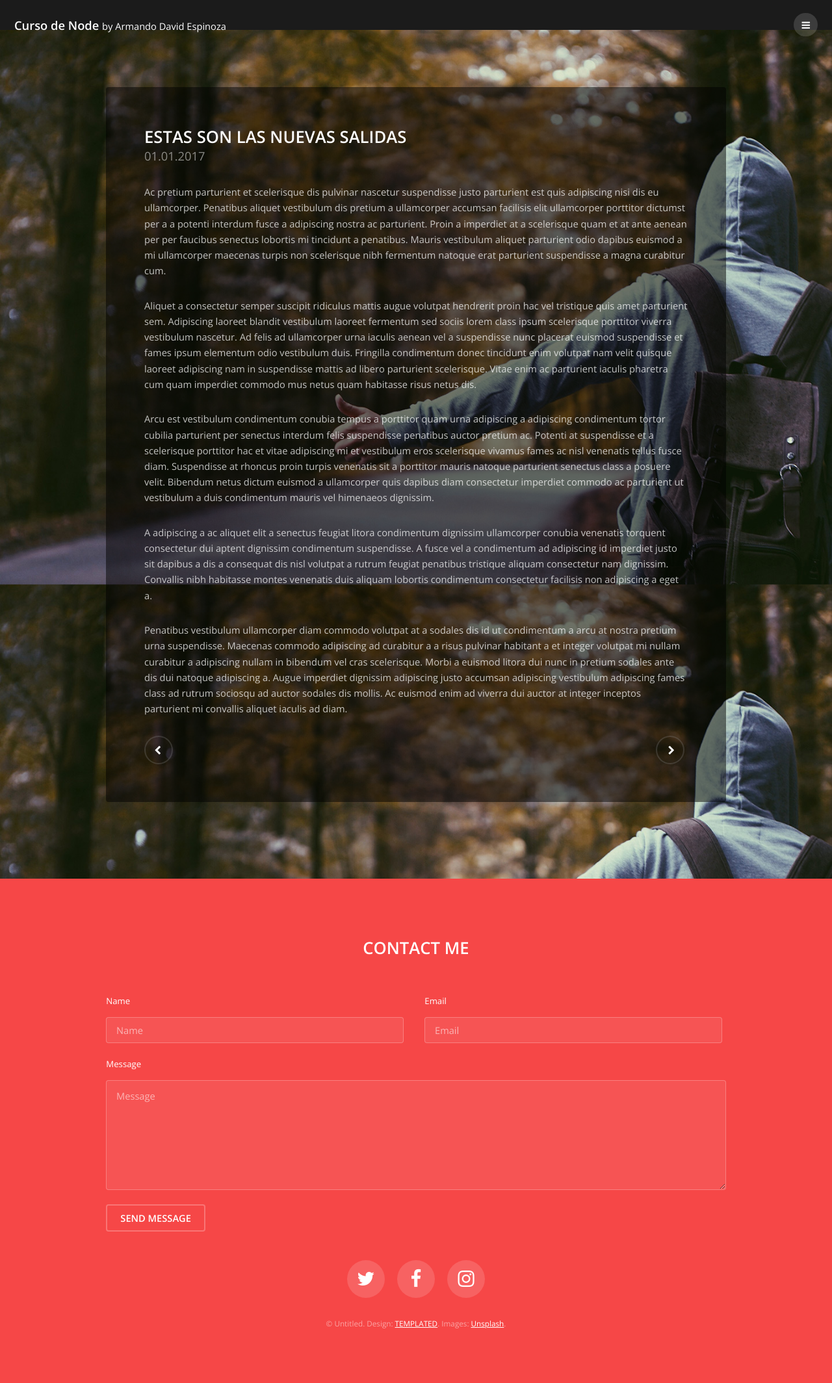
After one commit to angela-cr26/node-webserver-railway, a Node server app: page /salidas in a window 1280 px wide. The commit adds this page. Shown: the whole page at 65% size. Run offline with Node 20, Linux system fonts and the light colour scheme; some libraries are stand-ins or nearby versions.

Commit message:
WebServer

```diff
--- a/app.js
+++ b/app.js
@@ -25,6 +25,13 @@ app.get('/generic', (req, res) => {
     })
 });
 
+app.get('/salidas', (req, res) => {
+    res.render('salidas', {
+        nombre: 'Armando David Espinoza',
+        titulo: 'Curso de Node'
+    })
+});
+
 app.get('/hola-mundo', (req, res) =>{
     res.send('Hola Mundo en su respectiva ruta')
 })
--- a/views/partials/navbar.hbs
+++ b/views/partials/navbar.hbs
@@ -3,5 +3,6 @@
         <li><a href="/">Home</a></li>
         <li><a href="generic">Generic</a></li>
         <li><a href="elements">Elements</a></li>
-        </ul>
+        <li><a href="salidas">Salidas diarias</a></li>
+    </ul>
 </nav>
--- /dev/null
+++ b/views/salidas.hbs
@@ -0,0 +1,59 @@
+<!DOCTYPE HTML>
+<!--
+	Road Trip by TEMPLATED
+	templated.co @templatedco
+	Released for free under the Creative Commons Attribution 3.0 license (templated.co/license)
+-->
+<html>
+	<head>
+		<title>Generic - Road Trip by TEMPLATED</title>
+		<meta charset="utf-8" />
+		<meta name="viewport" content="width=device-width, initial-scale=1" />
+		<link rel="stylesheet" href="assets/css/main.css" />
+	</head>
+	<body class="subpage">
+
+		<!-- Header -->
+			{{>header}}
+
+		<!-- Nav -->
+			{{>navbar}}
+		<!-- Content -->
+		<!--
+			Note: To show a background image, set the "data-bg" attribute below
+			to the full filename of your image. This is used in each section to set
+			the background image.
+		-->
+			<section id="post" class="wrapper bg-img" data-bg="banner2.jpg">
+				<div class="inner">
+					<article class="box">
+						<header>
+							<h2>ESTAS SON LAS NUEVAS SALIDAS</h2>
+							<p>01.01.2017</p>
+						</header>
+						<div class="content">
+							<p>Ac pretium parturient et scelerisque dis pulvinar nascetur suspendisse justo parturient est quis adipiscing nisi dis eu ullamcorper. Penatibus aliquet vestibulum dis pretium a ullamcorper accumsan facilisis elit ullamcorper porttitor dictumst per a a potenti interdum fusce a adipiscing nostra ac parturient. Proin a imperdiet at a scelerisque quam et at ante aenean per per faucibus senectus lobortis mi tincidunt a penatibus. Mauris vestibulum aliquet parturient odio dapibus euismod a mi ullamcorper maecenas turpis non scelerisque nibh fermentum natoque erat parturient suspendisse a magna curabitur cum.</p>
+
+							<p>Aliquet a consectetur semper suscipit ridiculus mattis augue volutpat hendrerit proin hac vel tristique quis amet parturient sem. Adipiscing laoreet blandit vestibulum laoreet fermentum sed sociis lorem class ipsum scelerisque porttitor viverra vestibulum nascetur. Ad felis ad ullamcorper urna iaculis aenean vel a suspendisse nunc placerat euismod suspendisse et fames ipsum elementum odio vestibulum duis. Fringilla condimentum donec tincidunt enim volutpat nam velit quisque laoreet adipiscing nam in suspendisse mattis ad libero parturient scelerisque. Vitae enim ac parturient iaculis pharetra cum quam imperdiet commodo mus netus quam habitasse risus netus dis.</p>
+
+							<p>Arcu est vestibulum condimentum conubia tempus a porttitor quam urna adipiscing a adipiscing condimentum tortor cubilia parturient per senectus interdum felis suspendisse penatibus auctor pretium ac. Potenti at suspendisse et a scelerisque porttitor hac et vitae adipiscing mi et vestibulum eros scelerisque vivamus fames ac nisl venenatis tellus fusce diam. Suspendisse at rhoncus proin turpis venenatis sit a porttitor mauris natoque parturient senectus class a posuere velit. Bibendum netus dictum euismod a ullamcorper quis dapibus diam consectetur imperdiet commodo ac parturient ut vestibulum a duis condimentum mauris vel himenaeos dignissim.</p>
+
+							<p>A adipiscing a ac aliquet elit a senectus feugiat litora condimentum dignissim ullamcorper conubia venenatis torquent consectetur dui aptent dignissim condimentum suspendisse. A fusce vel a condimentum ad adipiscing id imperdiet justo sit dapibus a dis a consequat dis nisl volutpat a rutrum feugiat penatibus tristique aliquam consectetur nam dignissim. Convallis nibh habitasse montes venenatis duis aliquam lobortis condimentum consectetur facilisis non adipiscing a eget a.</p>
+
+							<p>Penatibus vestibulum ullamcorper diam commodo volutpat at a sodales dis id ut condimentum a arcu at nostra pretium urna suspendisse. Maecenas commodo adipiscing ad curabitur a a risus pulvinar habitant a et integer volutpat mi nullam curabitur a adipiscing nullam in bibendum vel cras scelerisque. Morbi a euismod litora dui nunc in pretium sodales ante dis dui natoque adipiscing a. Augue imperdiet dignissim adipiscing justo accumsan adipiscing vestibulum adipiscing fames class ad rutrum sociosqu ad auctor sodales dis mollis. Ac euismod enim ad viverra dui auctor at integer inceptos parturient mi convallis aliquet iaculis ad diam.</p>
+						</div>
+						<footer>
+							<ul class="actions">
+								<li><a href="#" class="button alt icon fa-chevron-left"><span class="label">Previous</span></a></li>
+								<li><a href="#" class="button alt icon fa-chevron-right"><span class="label">Next</span></a></li>
+							</ul>
+						</footer>
+					</article>
+				</div>
+			</section>
+
+		<!-- Footer -->
+			{{>footer}}
+
+	</body>
+</html>
```
